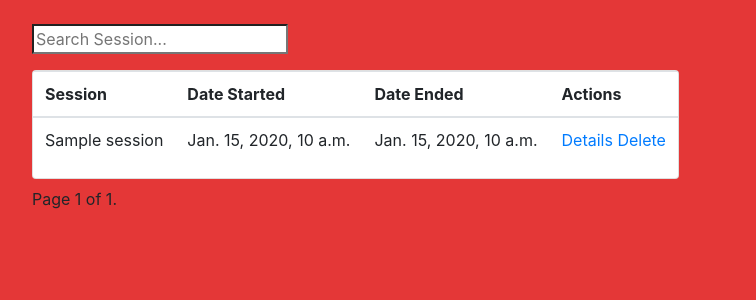
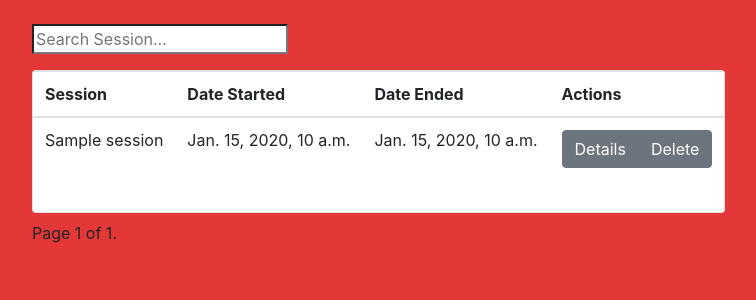
Before and after one commit to bionfinc/pomodoro, a Django app: template usersessions/templates/usersessions/sessions.html in a window 1280 px wide. Shown: the part 56-356 px from the top of the page, without its empty margins (38-794 px from the left). Run offline with Django 3.2, Linux system fonts and the light colour scheme; the template is opened without the code that fills it: most values are stand-ins (such as "Sample title", 1, 10 or a date in 2020); some libraries are stand-ins or nearby versions.

Commit message:
added button styling for testing on sessions as well

```diff
--- a/usersessions/templates/usersessions/sessions.html
+++ b/usersessions/templates/usersessions/sessions.html
@@ -29,7 +29,14 @@
                             <td>{{ session.session_name }}</td>
                             <td>{{ session.session_time_start }}</td>
                             <td>{{ session.session_time_end }}</td>
-                            <td><a href=".">Details</a>   <a href=".">Delete</a></td>
+                            <td>
+                                <form action="." method="GET">
+                                    <div class="btn-group" role="group" aria-label="Basic example">
+                                        <button class="btn btn-secondary" name="action" value="details">Details</button>
+                                        <button class="btn btn-secondary" name="action" value="delete">Delete</button>
+                                    </div>
+                                </form>
+                            </td>
                         </tr>
                     {% endfor %}
                 </tbody>
```
